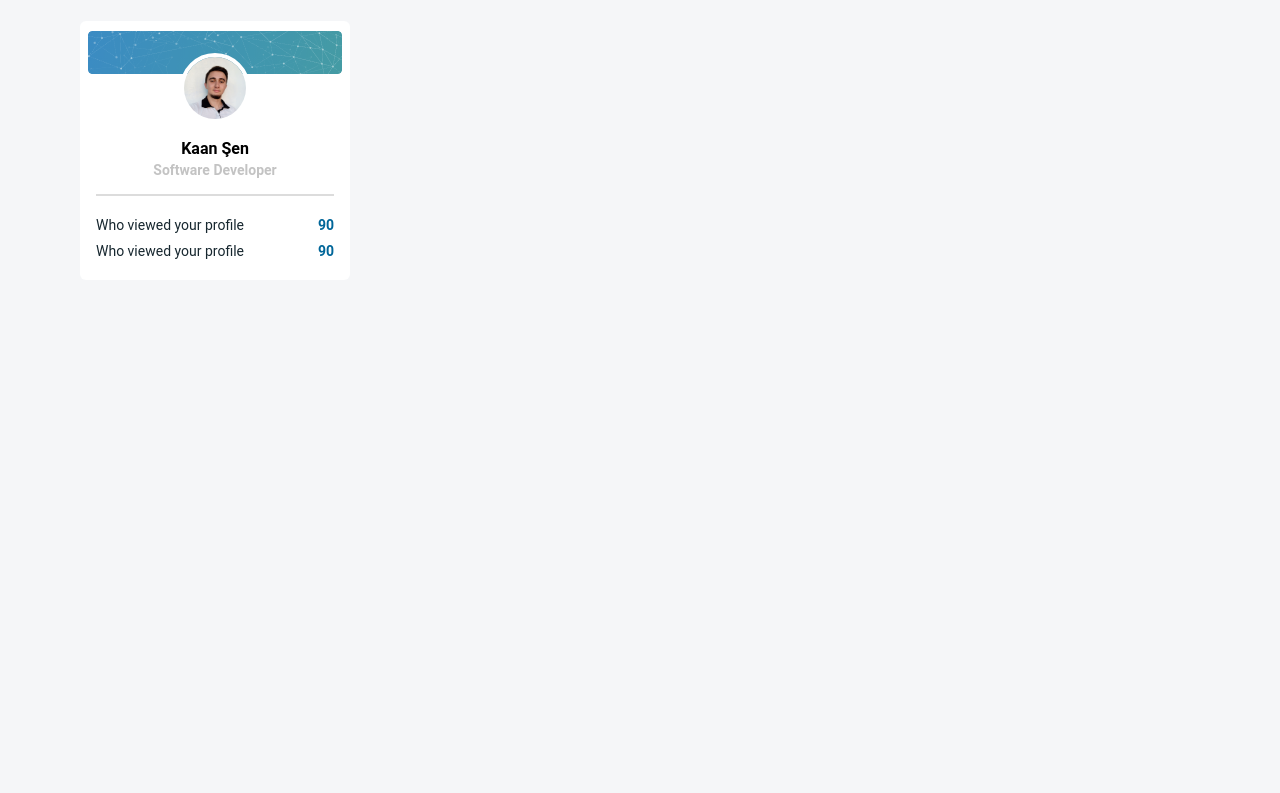
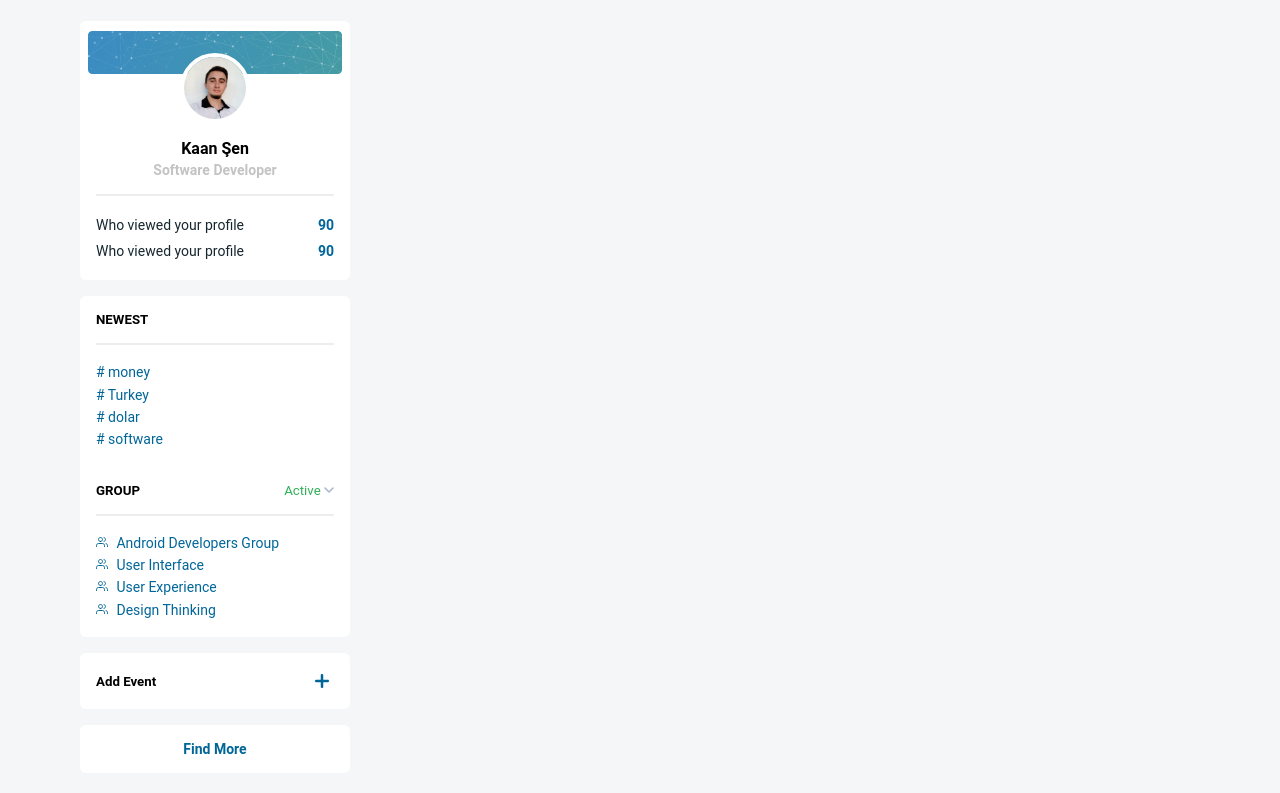
Before and after one commit to kaansen57/FrontendDaily, a plain HTML site: page Day4/index.html in a window 1280 px wide. Shown: the part 59-852 px from the top of the page. Before the commit the page ends 800 px from the top, so only its background shows below. Drawn offline with Linux system fonts and the light colour scheme.

Commit message:
left sidebar completed

```diff
--- a/Day4/index.html
+++ b/Day4/index.html
@@ -4,7 +4,7 @@
 <head>
     <meta charset="UTF-8">
     <meta http-equiv="X-UA-Compatible" content="IE=edge">
-    <meta name="viewport" content="width=device-width, initial-scale=1.0">
+    <!-- <meta name="viewport" content="width=device-width, initial-scale=1.0"> -->
     <title>Document</title>
     <link rel="stylesheet" href="css/main.css">
 </head>
@@ -51,7 +51,7 @@
 
     <section class="content-wrapper">
         <section class="sidebar-left">
-            <div class="user-card">
+            <div class="card user-information">
                 <div class="user-card-banner">
                     <img src="img/banner.png" alt="">
                 </div>
@@ -68,7 +68,57 @@
                     <h4 class="card-profile-information-score">90</h4>
                 </div>
             </div>
+
+            <div class="card newest">
+                <h5>NEWEST</h5>
+                <hr>
+                <ul class="newest-list">
+                    <a href="#">
+                        <li> # money </li>
+                    </a>
+                    <a href="#">
+                        <li> # Turkey </li>
+                    </a>
+                    <a href="#">
+                        <li> # dolar</li>
+                    </a>
+                    <a href="#">
+                        <li> # software </li>
+                    </a>
+                </ul>
+                <div class="group-list-title">
+                    <h5>GROUP</h5>
+                    <h5 class="online">Active <i class="arrow"></i> </h5>
+                </div>
+                <hr>
+                <ul class="group-list">
+                    <a href="#">
+                        <li> <i class="group-list-icon"></i> Android Developers Group </li>
+                    </a>
+                    <a href="#">
+                        <li> <i class="group-list-icon"></i> User Interface </li>
+                    </a>
+                    <a href="#">
+                        <li> <i class="group-list-icon"></i> User Experience </li>
+                    </a>
+                    <a href="#">
+                        <li> <i class="group-list-icon"></i> Design Thinking </li>
+                    </a>
+                </ul>
+            </div>
+
+            <div class="card events">
+                <h5>Add Event</h5>
+                <i class="plus"></i>
+            </div>
+            <div class="card find-more">
+                <h5 class="find-more">Find More</h5>
+            </div>
+
         </section>
+        <!-- sidebar left end  -->
+
+        <!-- content section start  -->
         <section class="content"></section>
         <section class="sidebar-rigth"></section>
     </section>
--- /dev/null
+++ b/Day4/scss/_center-content.scss
@@ -0,0 +1,2 @@
+
+@import 'sidebar-left';
--- a/Day4/scss/_sidebar-left.scss
+++ b/Day4/scss/_sidebar-left.scss
@@ -3,7 +3,7 @@
   flex-direction: column;
   width: 270px;
   height: auto;
-  .user-card {
+  .card {
     display: flex;
     flex-direction: column;
     align-items: center;
@@ -12,8 +12,9 @@
     background-color: $bg-white;
     border-radius: 6px;
     padding: 1rem;
+    margin: 0 0 1rem 0;
     position: relative;
-    z-index: -2;
+    z-index: 0;
     .user-card-banner {
       img {
         position: absolute;
@@ -30,40 +31,100 @@
       height: 70px;
       border-radius: 50px;
       border: 4px solid $bg-white;
-      margin:1rem 0;
+      margin: 1rem 0;
     }
-    .user-card-name{
-        font-weight: bold;
+    .user-card-name {
+      font-weight: 600;
       font-size: 1rem;
     }
-    .user-card-job{
+    .user-card-job {
       margin-top: 4px;
       font-size: 14px;
-        color:$text-color-gray;
-        opacity: .7;
+      color: $text-color-gray;
+      opacity: 0.7;
     }
-    hr{
+    hr {
       margin: 1rem 0;
       width: 100%;
       background-color: $text-color-gray;
       border: 5px;
-        border:1px solid $text-color-gray;
-        opacity: .4;
+      border: 1px solid $text-color-gray;
+      opacity: 0.2;
     }
-    .card-profile-information{
+    .card-profile-information {
       display: flex;
       width: 100%;
       justify-content: space-between;
       margin: 5px 0;
-        &-title{
+      &-title {
         font-weight: normal;
         font-size: 14px;
         color: $text-color-black;
       }
-        &-score{
+      &-score {
         font-size: 14px;
         color: $text-color-blue;
       }
     }
   }
+
+  .newest,
+  .events,
+  .find-more {
+    align-items: flex-start;
   }
+  .newest {
+    li {
+      font-size: 14px;
+      color: $text-color-blue;
+      padding: 0.2rem 0;
+    }
+    .newest-list {
+      margin-bottom: 2rem;
+    }
+    .group-list-title {
+      display: flex;
+      width: 100%;
+      justify-content: space-between;
+      .online {
+        color: $online-text-color;
+        font-weight: normal;
+        cursor: pointer;
+        .arrow {
+          display: inline-block;
+          width: 10px;
+          height: 10px;
+          background: url("../img/arrow.svg") center center;
+        }
+      }
+    }
+    .group-list {
+      &-icon {
+        display: inline-block;
+        height: 12px;
+        width: 12px;
+        background: url("../img/users-list.svg");
+        margin-right: 5px;
+      }
+    }
+  }
+
+  .events {
+    display: flex;
+    flex-direction: row;
+    align-items: center;
+    justify-content: space-between;
+    .plus{
+      display: inline-block;
+      width: 24px;
+      height: 24px;
+      background: url('../img/plus.png') center center;
+    }
+  }
+  .find-more{
+    color:$text-color-blue;
+    align-items: center;
+    justify-content: center;
+    font-size: 14px;
+  }
+}
--- a/Day4/scss/main.scss
+++ b/Day4/scss/main.scss
@@ -1,17 +1,19 @@
 $bg-gray: #f5f6f8;
 $bg-white: #ffffff;
 $text-color-blue: #006699;
-$text-color-gray:#AAAAAA;
-$text-color-black:#17272F;
+$text-color-gray: #aaaaaa;
+$text-color-black: #17272f;
 $online-text-color: #31b057;
 
-@import 'sidebar-left';
+@import "sidebar-left";
 
 * {
   margin: 0;
   padding: 0;
   box-sizing: border-box;
-  font-family: 'Roboto',sans-serif;
+  font-family: "Roboto", sans-serif;
+  list-style-type: none;
+  text-decoration: none;
 }
 
 :root {
@@ -22,9 +24,8 @@ $online-text-color: #31b057;
   display: flex;
   justify-content: center;
   align-items: center;
-  width: 100%;
   height: 56px;
-  padding: 1rem 5rem;
+  // padding: 1rem 5rem;
   background-color: $bg-white;
   font-family: "Roboto", sans-serif;
   .logo {
@@ -33,7 +34,7 @@ $online-text-color: #31b057;
     margin-right: 1rem;
   }
   .search-wrapper {
-    width: 312px;
+    min-width: 312px;
     height: 32px;
     display: flex;
     justify-content: center;
@@ -54,7 +55,6 @@ $online-text-color: #31b057;
     }
   }
   .nav-list {
-    list-style-type: none;
     display: flex;
     margin: 0 5rem 0 3rem;
     a {
@@ -85,22 +85,22 @@ $online-text-color: #31b057;
     }
   }
   .home {
-    background: url("/Day4/img/home.svg") no-repeat center center;
+    background: url("../img/home.svg") no-repeat center center;
   }
   .users {
-    background: url("/Day4/img/users.svg") no-repeat center center;
+    background: url("../img/users.svg") no-repeat center center;
   }
   .briefcase {
-    background: url("/Day4/img/briefcase.svg") no-repeat center center;
+    background: url("../img/briefcase.svg") no-repeat center center;
   }
   .message {
-    background: url("/Day4/img/message.svg") no-repeat center center;
+    background: url("../img/message.svg") no-repeat center center;
   }
   .bell {
-    background: url("/Day4/img/bell.svg") no-repeat center center;
+    background: url("../img/bell.svg") no-repeat center center;
   }
   .grid {
-    background: url("/Day4/img/grid.svg") no-repeat center center;
+    background: url("../img/grid.svg") no-repeat center center;
   }
 
   .user-menu {
@@ -132,11 +132,11 @@ $online-text-color: #31b057;
     .arrow {
       width: 10px;
       height: 10px;
-      background: url("/Day4/img/arrow.svg") no-repeat center center;
+      background: url("../img/arrow.svg") no-repeat center center;
     }
   }
 }
 
-.content-wrapper{
+.content-wrapper {
   padding: 1.5rem 5rem;
 }
```
Also changed, not shown: Day4/css/main.css, Day4/img/a.js (deleted), Day4/img/plus.png (added), Day4/img/users-list.svg (added), 1 other file. Lines whose indentation alone changed are shown as unchanged.
